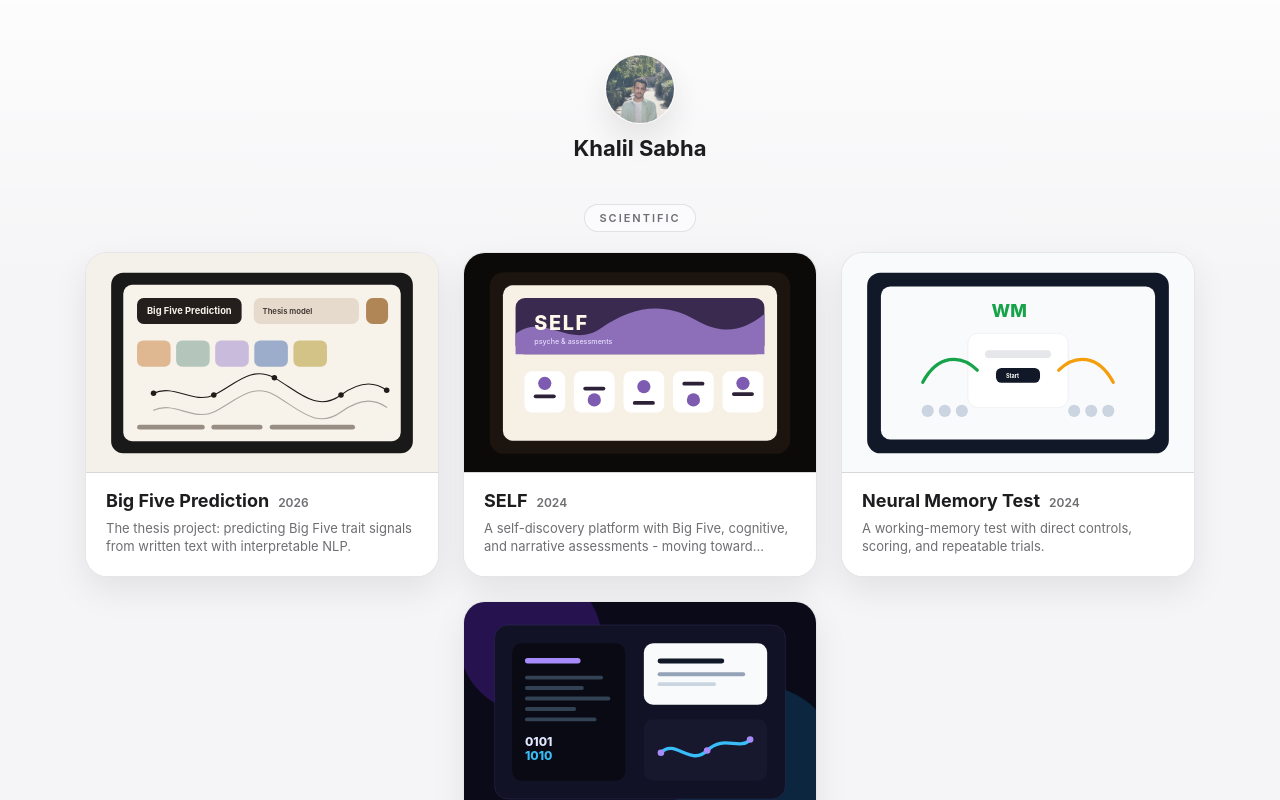
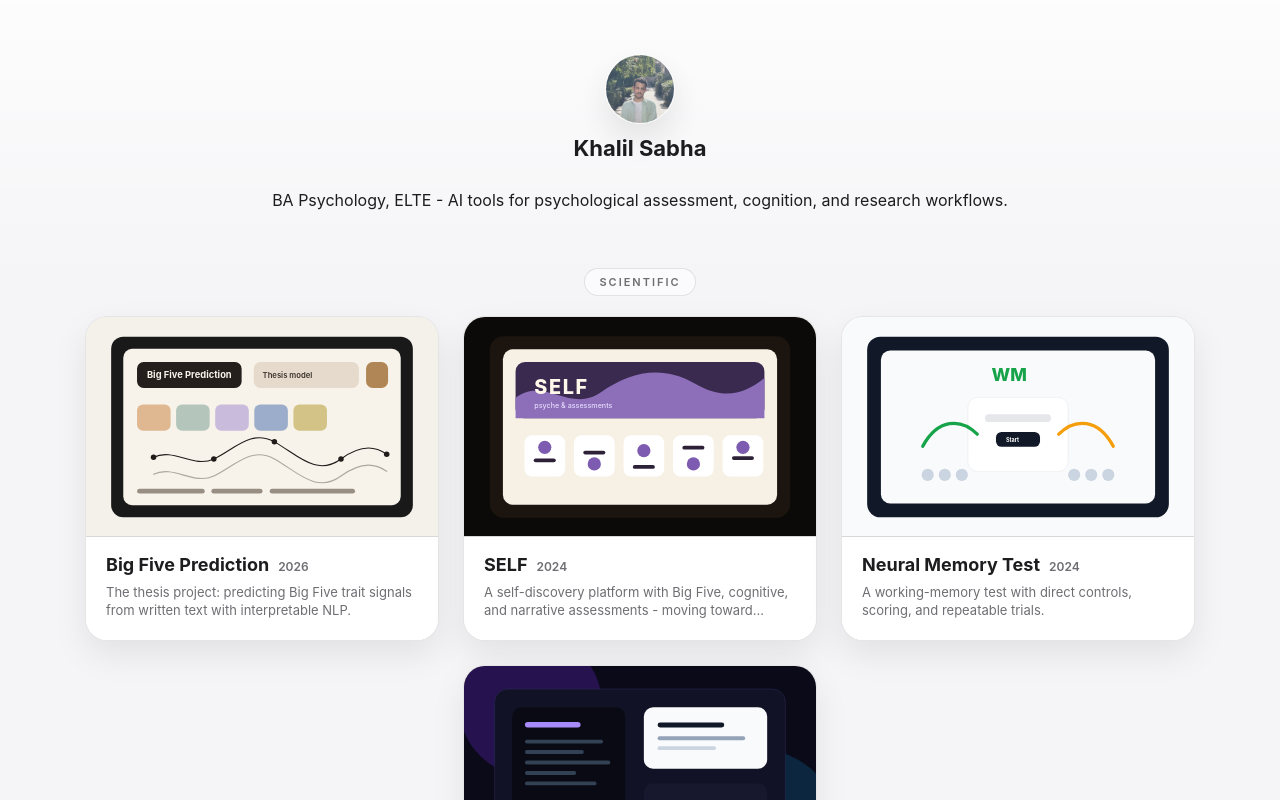
Before and after one commit to Khalilxorder/portfolio, a React (Vite) app in the folder src/: page / in a window 1280 px wide. Shown: the top 800 px of the page. Built offline with nearby package versions, Linux system fonts and the light colour scheme.

Commit message:
portfolio: add lab-facing homepage subtitle

```diff
--- a/src/pages/Home.tsx
+++ b/src/pages/Home.tsx
@@ -63,6 +63,7 @@ export default function Home() {
       <section className="identity" aria-label="Khalil Sabha">
         <img src={profilePhoto} alt="" />
         <h1>Khalil Sabha</h1>
+        <p>BA Psychology, ELTE - AI tools for psychological assessment, cognition, and research workflows.</p>
       </section>
 
       <div className="projects-page">
```
